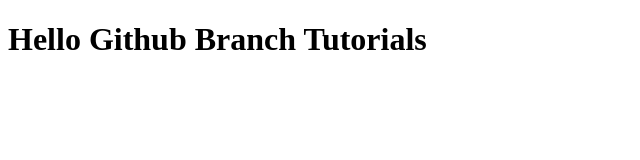
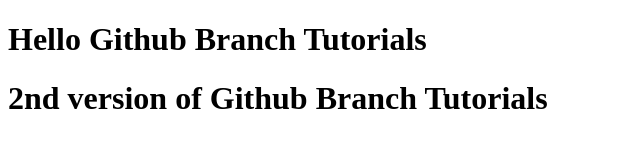
Before and after one commit to Sandeep-jangra/Project1, a plain HTML site: page index.html in a window 1280 px wide. Shown: the whole page, without its empty margins (0-640 px from the left). Drawn offline with Linux system fonts and the light colour scheme.

Commit message:
First commit of version2

```diff
--- a/index.html
+++ b/index.html
@@ -10,6 +10,7 @@
     </head>
     <body>
         <h1>Hello Github Branch Tutorials</h1>
+        <h1>2nd version of Github Branch Tutorials</h1>
         <script src="" async defer></script>
     </body>
 </html>
```
